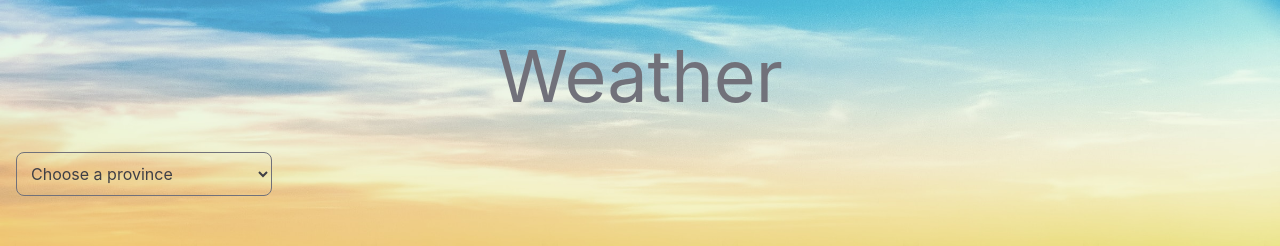
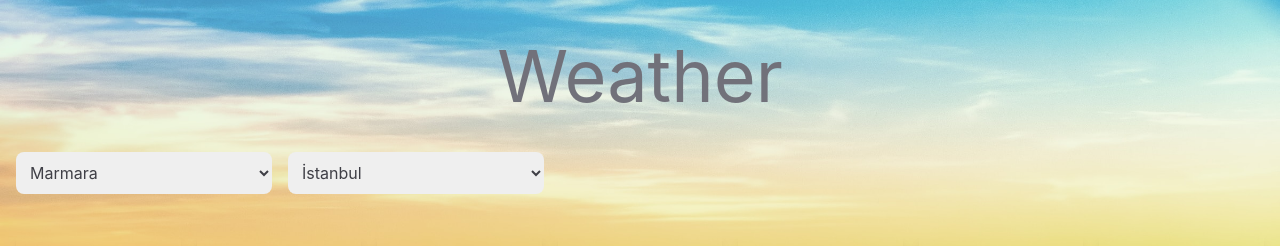
Before and after one commit to semanurakkuzu/react_weather_Task3, a React (Create React App) app: page / in a window 1280 px wide. Shown: the top 246 px of the page. Built offline with nearby package versions, Linux system fonts and the light colour scheme.

Commit message:
added province component

```diff
--- a/src/components/Provinces.js
+++ b/src/components/Provinces.js
@@ -1,17 +1,74 @@
-import React from 'react'
+import { useContext, useState, useEffect } from 'react'
+import SelectProvince from '../context/SelectProvince'
+import provincesData from '../MockData/provinceData.json'
 
 function Provinces() {
+  const { setProvince } = useContext(SelectProvince)
+  const [region, setRegion] = useState('Marmara')
+  const [filterProvince, setFilterProvince] = useState([])
+
+  const provinceData = provincesData
+  // Istanbul data is displayed by default when the page is opened
+  useEffect(() => {
+    const defaultProvince = provinceData.filter((province) => {
+      return province.name === 'İstanbul'
+    })[0]
+
+    setProvince(defaultProvince)
+  }, [])
+
+  //When the region changes, provinceData is filtered and the information is transferred to filterProvince
+  useEffect(() => {
+    const filteredData = provinceData.filter((item) => {
+      return item.region === region
+    })
+    setFilterProvince([...filteredData])
+  }, [region])
+
+  // Province is selected and ProvinceData is filtered according to the selected province
+  const handleSelect = (event) => {
+    let value = event.target.value
+
+    const filteredProvince = provinceData.filter((item) => {
+      return item.name === value
+    })
+    setProvince(filteredProvince[0])
+  }
+  // Region selection is made
+  const handleSelectRegion = (event) => {
+    let value = event.target.value
+    setRegion(value)
+  }
+
   return (
-    <div className='pl-4 pb-10'>
+    <div className="pl-4 pb-10">
       <select
-        id="countries"
-        className="bg-transparent border border-zinc-500 text-zinc-700 text-md rounded-lg p-2.5 w-64"
+        id="region"
+        className="border-zinc-500 text-zinc-700 text-md rounded-lg p-2.5 w-64 mr-4"
+        onChange={handleSelectRegion}
+        defaultValue={'Marmara'}
       >
-        <option selected>Choose a province</option>
-        <option value="istanbul">İstanbul</option>
-        <option value="izmir">izmir</option>
-        <option value="ankara">Ankara</option>
-        <option value="antalya">Antalya</option>
+        <option value="Marmara">Marmara</option>
+        <option value="Ege">Ege</option>
+        <option value="Karadeniz">Karadeniz</option>
+        <option value="Doğu Anadolu">Doğu Anadolu</option>
+        <option value="Güneydoğu Anadolu">Güneydoğu Anadolu</option>
+        <option value="Akdeniz">Akdeniz</option>
+        <option value="İç Anadolu">İç Anadolu</option>
+      </select>
+      <select
+        id="province"
+        className="border-zinc-500 text-zinc-700 text-md rounded-lg p-2.5 w-64"
+        onChange={handleSelect}
+        value={'İstanbul'}
+      >
+        {filterProvince.map((province) => {
+          return (
+            <option key={province.id} value={`${province.name}`}>
+              {province.name}
+            </option>
+          )
+        })}
       </select>
     </div>
   )
```
